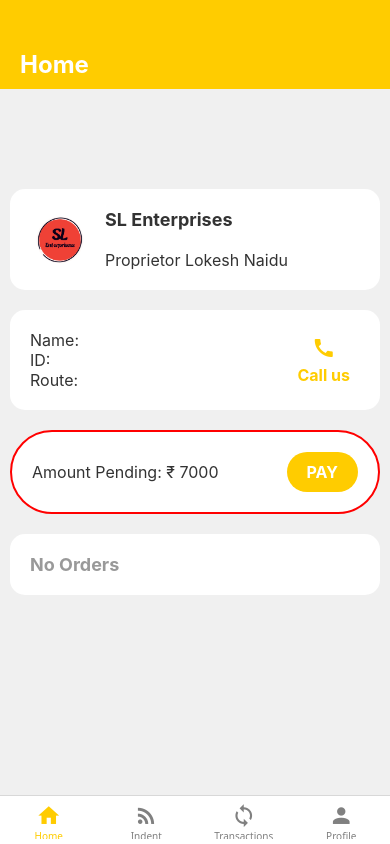
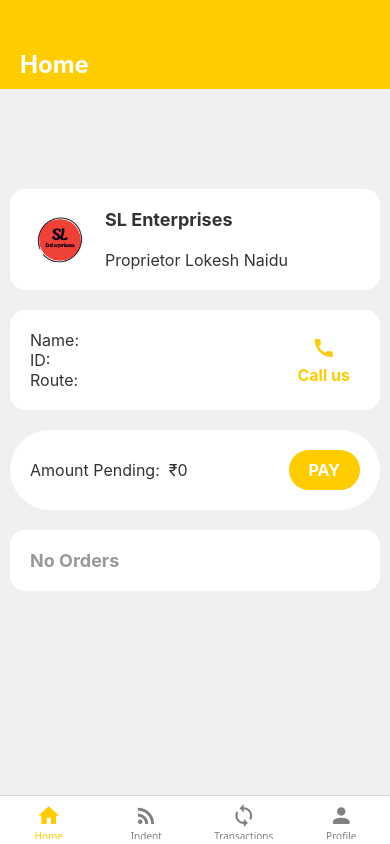
Before and after one commit to Smoke221/reyss, a React Native app in the folder reyssApp/: screen /TabNavigator in a window 390 px wide. Built offline with nearby package versions, Linux system fonts and the light colour scheme; no server answers.

Commit message:
bug fix when choosing editable order.

```diff
--- a/reyssApp/components/HomePage/Home.jsx
+++ b/reyssApp/components/HomePage/Home.jsx
@@ -18,7 +18,7 @@
 };
 
 const HomePage = () => {
-  const amountPending = "₹ 7000";
+  const amountPending = `₹ 7000`;
   const [isLoading, setIsLoading] = useState(false);
   const [userDetails, setUserDetails] = useState(null);
   const [lastOrderDetails, setLastOrderDetails] = useState(null);
@@ -68,6 +68,7 @@
         customerName: userGetResponse.user.name,
         customerID: userGetResponse.user.customer_id,
         route: userGetResponse.user.route,
+        pendingAmount: userGetResponse.pendingAmount
       };
 
       await AsyncStorage.setItem(
@@ -81,6 +82,8 @@
       const orderType = latestOrder?.order_type || "";
       const quantity = latestOrder?.quantity || 0;
 
+      const pendingAmount = userGetResponse.pendingAmount;
+
       return {
         userDetails,
         latestOrder: {
@@ -89,6 +92,7 @@
           orderType,
           quantity,
         },
+        pendingAmount,
       };
     } catch (err) {
       console.error("User details fetch error:", err);
@@ -98,7 +102,7 @@
   };
 
   // Destructure userDetails and lastOrderDetails or use empty object to prevent errors
-  const { customerName, customerID, route } = userDetails || {};
+  const { customerName, customerID, route, pendingAmount } = userDetails || {};
   const { lastIndentDate, totalAmount, orderType, quantity } =
     lastOrderDetails || {};
 
@@ -137,13 +141,13 @@
       <View
         style={[
           styles.card,
-          parseInt(amountPending.replace(/[^0-9]/g, ""), 10) > 5000 &&
+          parseInt(pendingAmount) > 5000 &&
             styles.highAmountCard,
           styles.borderRadiusCard,
         ]}
       >
         <View style={styles.cardContent}>
-          <Text style={styles.cardText}>Amount Pending: {amountPending}</Text>
+          <Text style={styles.cardText}>Amount Pending:  ₹{pendingAmount || "0"}</Text>
           <TouchableOpacity style={styles.payButton}>
             <Text style={styles.payButtonText}>PAY</Text>
           </TouchableOpacity>
--- a/reyssApp/components/IndentPage/placeOrder.jsx
+++ b/reyssApp/components/IndentPage/placeOrder.jsx
@@ -121,10 +121,7 @@
       );
 
       if (isDuplicate) {
-        Alert.alert(
-          "Item Exists",
-          "Please increase the quantity."
-        );
+        Alert.alert("Item Exists", "Please increase the quantity.");
         return;
       }
 
@@ -235,7 +232,7 @@
         Alert.alert("Error", "Authorization token is missing.");
         return;
       }
-      const orderDate = new Date().toISOString();
+      const orderDate = new Date(selectedDate).toISOString();
 
       const options = {
         method: "POST",
@@ -292,10 +289,10 @@
 
       // Transform the data
       const transformedData = data.map((item) => ({
-        id: item.product_id,
+        product_id: item.product_id,
         quantity: item.quantity,
       }));
-      const orderDate = new Date().toISOString();
+      const orderDate = new Date(selectedDate).toISOString();
 
       const options = {
         method: "POST",
--- a/reyssApp/components/Transactions/transactions.jsx
+++ b/reyssApp/components/Transactions/transactions.jsx
@@ -51,21 +51,6 @@
       setTransactions(orders);
       setTotalOrderAmount(total_order_amount);
       setTotalAmountPaid(total_amount_paid);
-
-      // // Calculate pending amount
-      // const pendingAmount = total_order_amount - total_amount_paid;
-
-      // // Check if the pending amount for this month/year is already stored
-      // const storedPendingAmount = await AsyncStorage.getItem(
-      //   `pendingAmount-${year}-${month}`
-      // );
-      // if (!storedPendingAmount) {
-      //   // Store the pending amount if not already stored for this month
-      //   await AsyncStorage.setItem(
-      //     `pendingAmount-${year}-${month}`,
-      //     JSON.stringify(pendingAmount)
-      //   );
-      // }
     } catch (error) {
       console.error("Error fetching transactions:", error);
       Alert.alert("Error", "Failed to fetch transactions. Please try again.");
@@ -102,8 +87,9 @@
 
   return (
     <View style={styles.container}>
-      <View style={styles.header}>
-        <Text style={styles.headerText}>Indent</Text>
+      {/* Page Header with Refresh Button */}
+      <View style={styles.pageHeader}>
+        <Text style={styles.headerText}>Transactions</Text>
         <RefreshButton onRefresh={handleRefresh} />
       </View>
 
@@ -152,8 +138,8 @@
         </Text>
       </View>
 
-      {/* Header for transactions */}
-      <View style={styles.header}>
+      {/* Transactions Header */}
+      <View style={styles.transactionsHeader}>
         <Text style={styles.headerText}>Date</Text>
         <Text style={styles.headerText}>Invoice</Text>
         <Text style={styles.headerText}>Paid</Text>
@@ -190,7 +176,7 @@
     flex: 1,
     backgroundColor: "#f0f0f0",
   },
-  header: {
+  pageHeader: {
     backgroundColor: "#ffcc00",
     paddingHorizontal: 20,
     paddingTop: 30,
@@ -225,18 +211,13 @@
     fontSize: 16,
     fontWeight: "600",
   },
-  header: {
+  transactionsHeader: {
     flexDirection: "row",
     justifyContent: "space-between",
     backgroundColor: "#ffcc00",
     paddingVertical: 10,
     paddingHorizontal: 20,
     marginBottom: 10,
-  },
-  headerText: {
-    fontWeight: "bold",
-    fontSize: 16,
-    textAlign: "center",
   },
   transactionItem: {
     flexDirection: "row",
```
